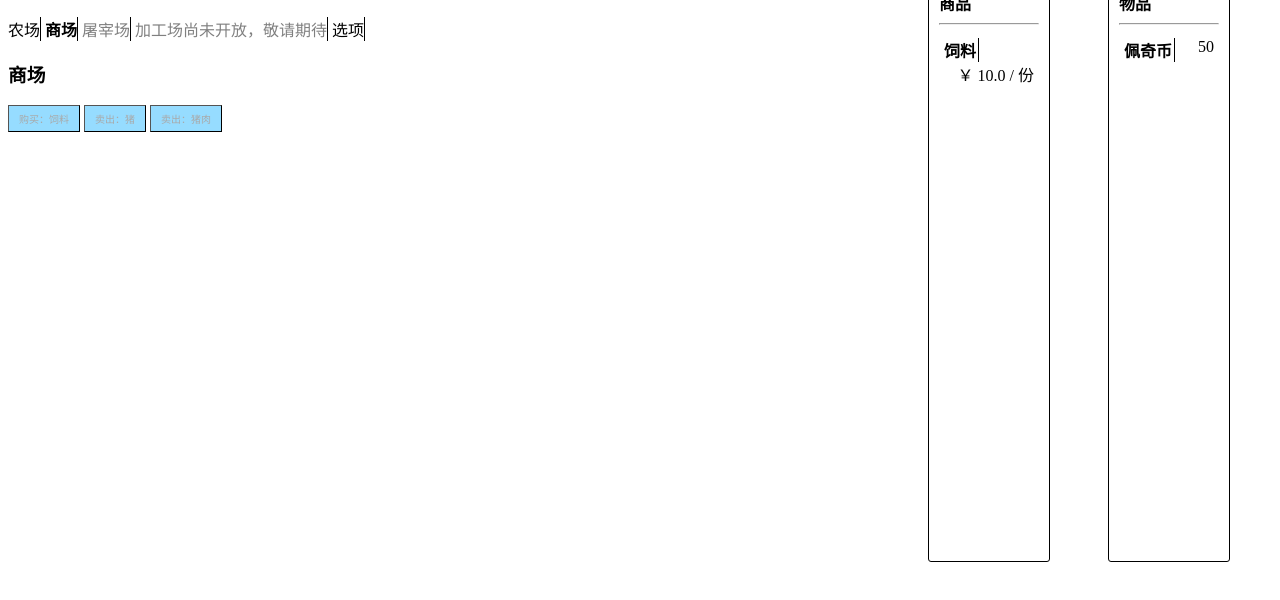
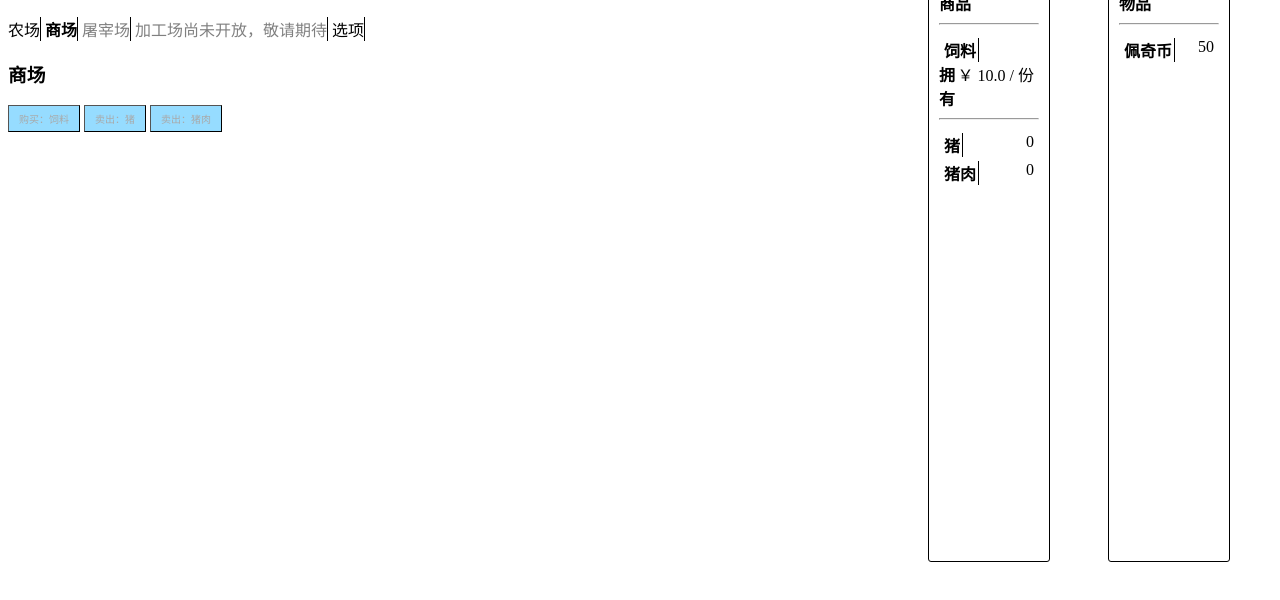
Before and after one commit to PeppaPig10453/MyFarm, a plain HTML site: page index.html in a window 1280 px wide. Both pictures are taken after a click on the element "商场". Shown: the part 58-658 px from the top of the page. Drawn offline with Linux system fonts and the light colour scheme.

Commit message:
更新界面，优化用户体验

```diff
--- a/index.html
+++ b/index.html
@@ -45,6 +45,17 @@
                     <div class="sidebaritemname">饲料</div>
                     <div class="sidebaritemvalue">￥ 10.0 / 份</div>
                 </div>
+                <h4 class="sidebarcontenttitle">拥有</h4>
+                <hr>
+                <div class="sidebaritem">
+                    <div class="sidebaritemname">猪</div>
+                    <div class="sidebaritemvalue">0</div>
+                </div>
+                <br>
+                <div class="sidebaritem">
+                    <div class="sidebaritemname">猪肉</div>
+                    <div class="sidebaritemvalue">0</div>
+                </div>
             </div>
             <button class="buy button" item="饲料" param-value="Fooder">购买：饲料</button>
             <button class="sell button" item="猪" param-value="Pig">卖出：猪</button>
```
